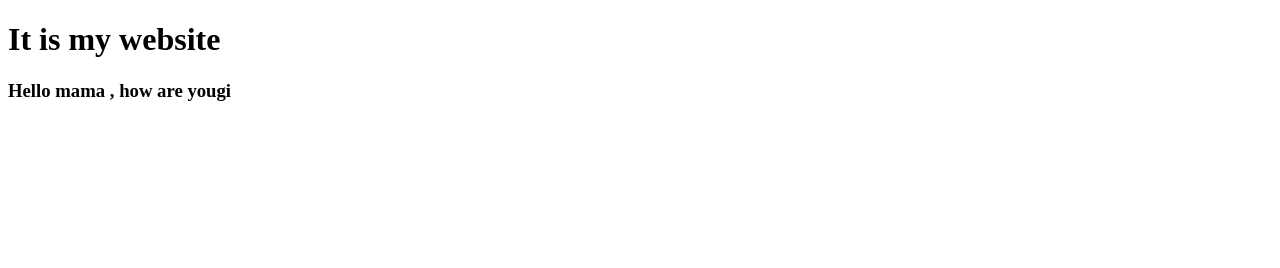
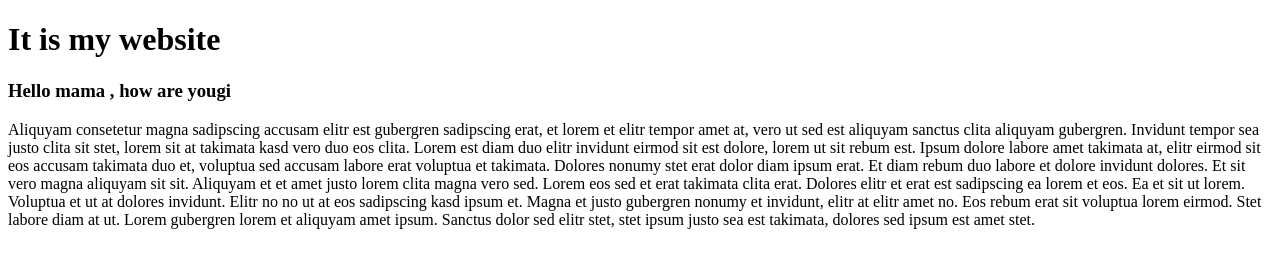
Before and after one commit to azizul016/my-first-website, a plain HTML site: page index.html in a window 1280 px wide. Drawn offline with Linux system fonts and the light colour scheme.

Commit message:
change something

```diff
--- a/index.html
+++ b/index.html
@@ -9,6 +9,7 @@
     <h1>It is my website</h1>
 
     <h3>Hello mama , how are yougi</h3>
+    <p>Aliquyam consetetur magna sadipscing accusam elitr est gubergren sadipscing erat, et lorem et elitr tempor amet at, vero ut sed est aliquyam sanctus clita aliquyam gubergren. Invidunt tempor sea justo clita sit stet, lorem sit at takimata kasd vero duo eos clita. Lorem est diam duo elitr invidunt eirmod sit est dolore, lorem ut sit rebum est. Ipsum dolore labore amet takimata at, elitr eirmod sit eos accusam takimata duo et, voluptua sed accusam labore erat voluptua et takimata. Dolores nonumy stet erat dolor diam ipsum erat. Et diam rebum duo labore et dolore invidunt dolores. Et sit vero magna aliquyam sit sit. Aliquyam et et amet justo lorem clita magna vero sed. Lorem eos sed et erat takimata clita erat. Dolores elitr et erat est sadipscing ea lorem et eos. Ea et sit ut lorem. Voluptua et ut at dolores invidunt. Elitr no no ut at eos sadipscing kasd ipsum et. Magna et justo gubergren nonumy et invidunt, elitr at elitr amet no. Eos rebum erat sit voluptua lorem eirmod. Stet labore diam at ut. Lorem gubergren lorem et aliquyam amet ipsum. Sanctus dolor sed elitr stet, stet ipsum justo sea est takimata, dolores sed ipsum est amet stet.</p>
 
 
 
```
